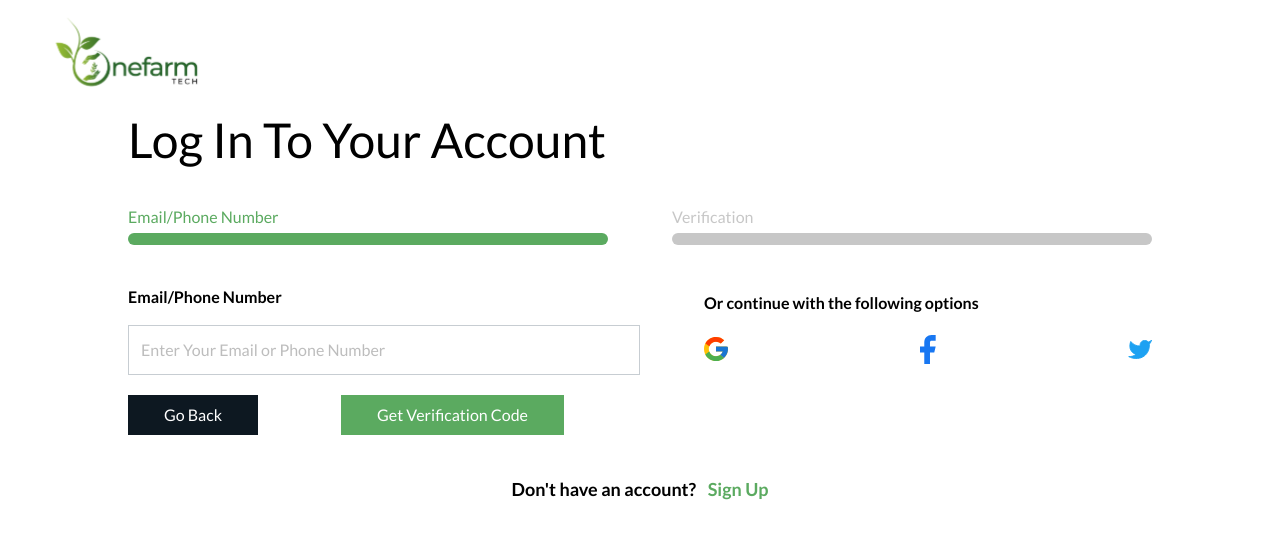
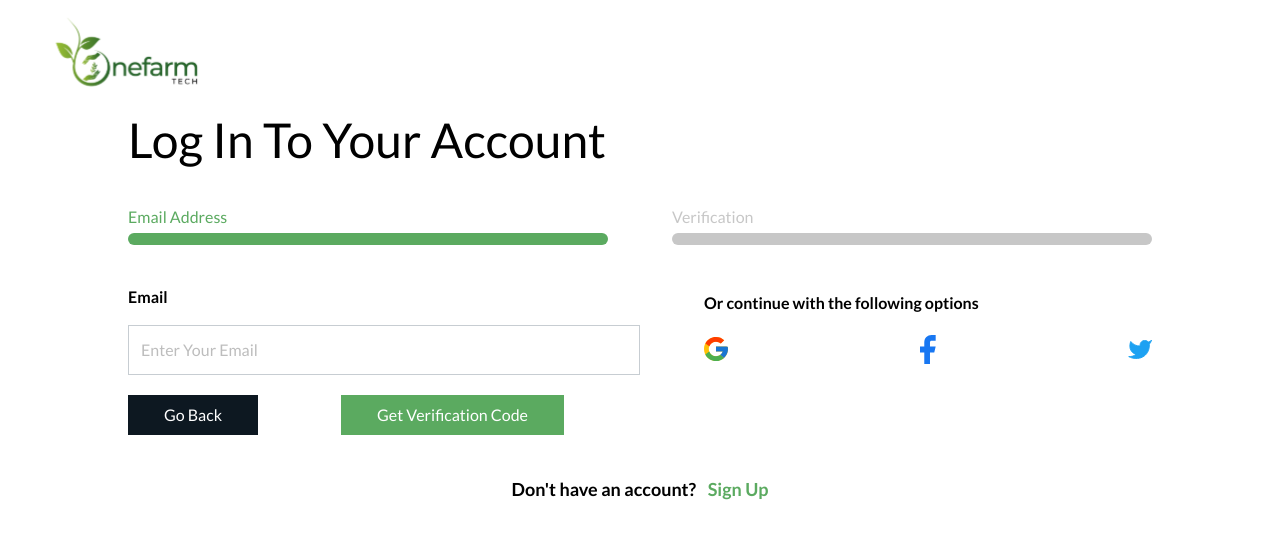
Before and after one commit to OneFarmTech/FE, a React (Vite) app: page /auth/login in a window 1280 px wide. Shown: the top 538 px of the page. Built offline with nearby package versions, Linux system fonts and the light colour scheme.

Commit message:
fixed login page go back button bug

```diff
--- a/src/components/Button.jsx
+++ b/src/components/Button.jsx
@@ -16,6 +16,10 @@ const Button = (props) => {
 
     if (check == 'login') {
       return 'inline-block px-5 py-2 bg-transparent rounded-xl border-[3px] border-green-30 text-green-30 text-base ';
+    }
+
+    if (check == 'hamburger') {
+      return 'inline-block px-3 py-2 bg-green-30 rounded-xl border-[3px] border-green-30 text-green-10 text-base ';
     }
 
   };
--- a/src/components/Header.jsx
+++ b/src/components/Header.jsx
@@ -136,6 +136,10 @@ const Header = () => {
               Contact Us
             </NavLink>
           </li>
+          <div className="flex gap-2 mt-[5%]">
+          <Button linkTo="/auth/login" clas='hamburger' name="Login" />
+          <Button linkTo="/auth/signup" clas='hamburger' name="Sign Up" />
+          </div>
         </ul>
       </nav>)}
     </header>
--- a/src/components/dashboardComp/DashNav.jsx
+++ b/src/components/dashboardComp/DashNav.jsx
@@ -18,8 +18,6 @@ import cart from '../../assets/images/dashboard/market.svg'
 
 
 const DashNav = (props) => {
-  const { userRole } = useUser();
-  const { updateUserRole } = useUser();
   const [isActive, setIsActive] = useState(false);
   const navigate = useNavigate();
   const { permissions } = props;
--- a/src/pages/Cart.jsx
+++ b/src/pages/Cart.jsx
@@ -4,7 +4,7 @@ import CartProduct from "../components/dashboardComp/CartProduct";
 import { MdOutlineKeyboardArrowDown } from "react-icons/md";
 import { PaystackButton } from "react-paystack"
 import ShoppingCart from "../js/Cart";
-import Swal from "sweetalert2";
+
 
 
 const Cart = () => {
@@ -98,7 +98,7 @@ console.log(cart.getTotalAmount());
       </div>
 
       <div className="flex-1">
-        <h2>Checkout</h2>
+        <h1 className="text-lg">Checkout</h1>
 
         <div className="rounded-lg shadow-md bg-white p-4 h-auto flex flex-col gap-1">
           <section
--- a/src/pages/Login.jsx
+++ b/src/pages/Login.jsx
@@ -24,7 +24,8 @@ const Login = () => {
   });
   const [invalid, setvalid] = useState({
     error: false,
-    message: ''
+    message: '',
+    message2: ''
   });
   const [showVerifyOTP, setShowVerifyOTP] = useState(false)
   const store = useSelector((state) => (state.register));
@@ -60,11 +61,18 @@ const Login = () => {
     // }
 
     //   dispatch(loginThunk(loginDetails.email));
+
     console.log(loginDetails.email);
+
     const email = loginDetails.email
     mutate({ email }, {
       onSuccess: (data) => {
-        setShowVerifyOTP(true)
+        if(data.message ==  "OTP sent successfully"){
+          setShowVerifyOTP(true)
+        }
+        else{
+         setShowVerifyOTP(false); // prevent proceeding to OTP verification for unregistered  email
+      }
       },
       onError: (error) => {
         console.log('>>>>', error);
@@ -118,15 +126,15 @@ const Login = () => {
     <section className="flex flex-col w-[90%] max-w-5xl gap-10 mx-auto">
       <h1 className="text-5xl text-center lg:text-left leading-[3.2rem]">Log In To Your Account</h1>
 
-      <ChangePage page1={store.response == null} firstTitle="Email/Phone Number" secTitle="Verification" />
+      <ChangePage page1={store.response == null} firstTitle="Email Address" secTitle="Verification" />
       {store.error && <ErrorMessage />}
       {invalid.error && <InputValidation message={invalid.message} />}
 
       {!showVerifyOTP && (<form className="flex flex-col gap-5" action="#" onSubmit={login}>
         <div className="flex flex-col gap-6 lg:flex-row lg:gap-0 lg:justify-between items-center">
           <div className="flex flex-col gap-4 w-full ">
-            <label htmlFor="email" className="font-bold">Email/Phone Number</label>
-            <input className="pl-3 bg-transparent border border-[#C7CDD2] p-3 w-full max-w-lg" type="email" id="email" name="email" placeholder="Enter Your Email or Phone Number" onChange={handleChange} value={loginDetails.email} required />
+            <label htmlFor="email" className="font-bold">Email</label>
+            <input className="pl-3 bg-transparent border border-[#C7CDD2] p-3 w-full max-w-lg" type="email" id="email" name="email" placeholder="Enter Your Email" onChange={handleChange} value={loginDetails.email} required />
           </div>
 
           <div className="font-bold max-w-md flex flex-col gap-5 w-full ">
@@ -160,7 +168,7 @@ const Login = () => {
         </div>
 
         <div className="flex justify-between pr-3 max-w-md self-center w-full lg:self-start">
-          <button type="button" className="text-white py-2 px-9 bg-black-100" onClick={() => {  navigate('/dashboard/home')}}>Go Back</button>
+          <button type="button" className="text-white py-2 px-9 bg-black-100" onClick={() => {  navigate('/')}}>Go Back</button>
           <button className="text-white py-2 px-9 bg-green-30" type="submit" disabled={isPending} >{isPending ? 'Please wait.....' : 'Login'}</button>
         </div>
       </form>)}
--- a/src/pages/Signup.jsx
+++ b/src/pages/Signup.jsx
@@ -168,7 +168,7 @@ const Signup = () => {
         <select onChange={handleChange} className="pl-3 bg-transparent border border-[#C7CDD2] p-3 lg:flex-[70%]" id="roles" name="roles" value={signupDetails.roles} required >
         <option value=""  disabled selected>Select your Role</option>
           <option value="farmer">Farmer</option>
-          <option value="retailer">Retailer</option>
+          <option value="retailer">Buyer</option>
         </select>
       </div>
 
@@ -209,9 +209,7 @@ const Signup = () => {
         </div>
 
         <div className="flex w-full justify-between lg:pr-3 lg:max-w-lg">
-          <button className="text-white py-2 px-5 lg:px-9 bg-black-100 lg:block" onClick={() => {
-            dispatch(clearUser());
-          }}>Go Back</button>
+          <button className="text-white py-2 px-5 lg:px-9 bg-black-100 lg:block" onClick={() => {  navigate('/')}}>Go Back</button>
           <button className="text-white px-5 lg:px-9 bg-green-30 py-3" type="submit" disabled={isPending} >{isPending ? 'Please wait.....' : 'Sign up'}</button>
         </div>
       </form>)}
--- a/src/pages/ViewProduct.jsx
+++ b/src/pages/ViewProduct.jsx
@@ -1,19 +1,14 @@
 import { useState, useEffect } from "react";
 import { useParams } from "react-router-dom";
-import mango from '../assets/images/dashboard/mango.png';
-import mango3 from '../assets/images/dashboard/mango3.png';
-import mango2 from '../assets/images/dashboard/mango2.png';
 import { IoIosArrowBack, IoIosArrowForward } from "react-icons/io";
 import QueryClient from "../js/QueryClient";
 import ShoppingCart from "../js/Cart";
-import { data } from "autoprefixer";
+
 
 
 
 const ViewProduct = () => {
   const [switchProd, setSwitch] = useState(false);
-  const pics = [mango, mango3, mango2];
-  const [pic, setPic] = useState(0);
   const [product, setProduct] = useState({});
   const  { productId }  = useParams();
   const [startIndex, setStartIndex] = useState(0);
```
